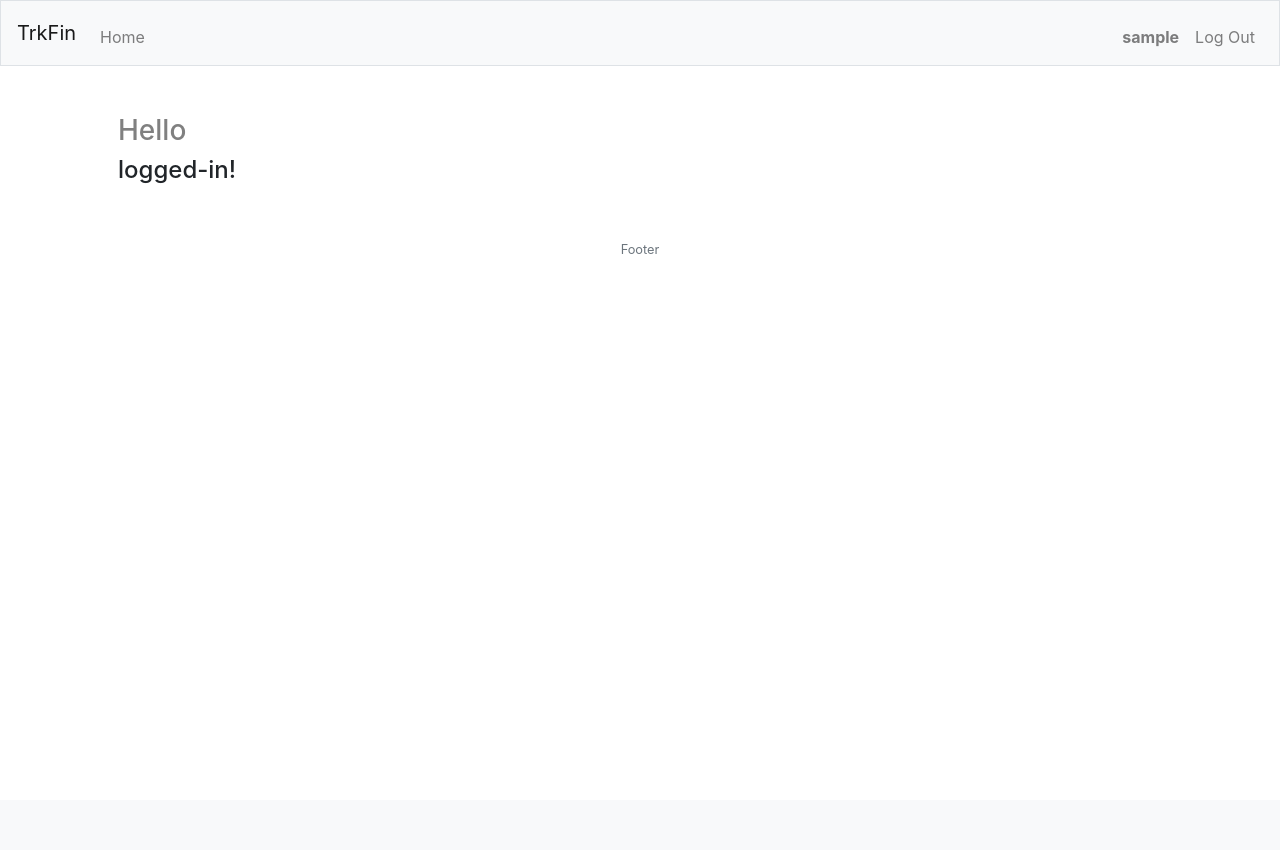
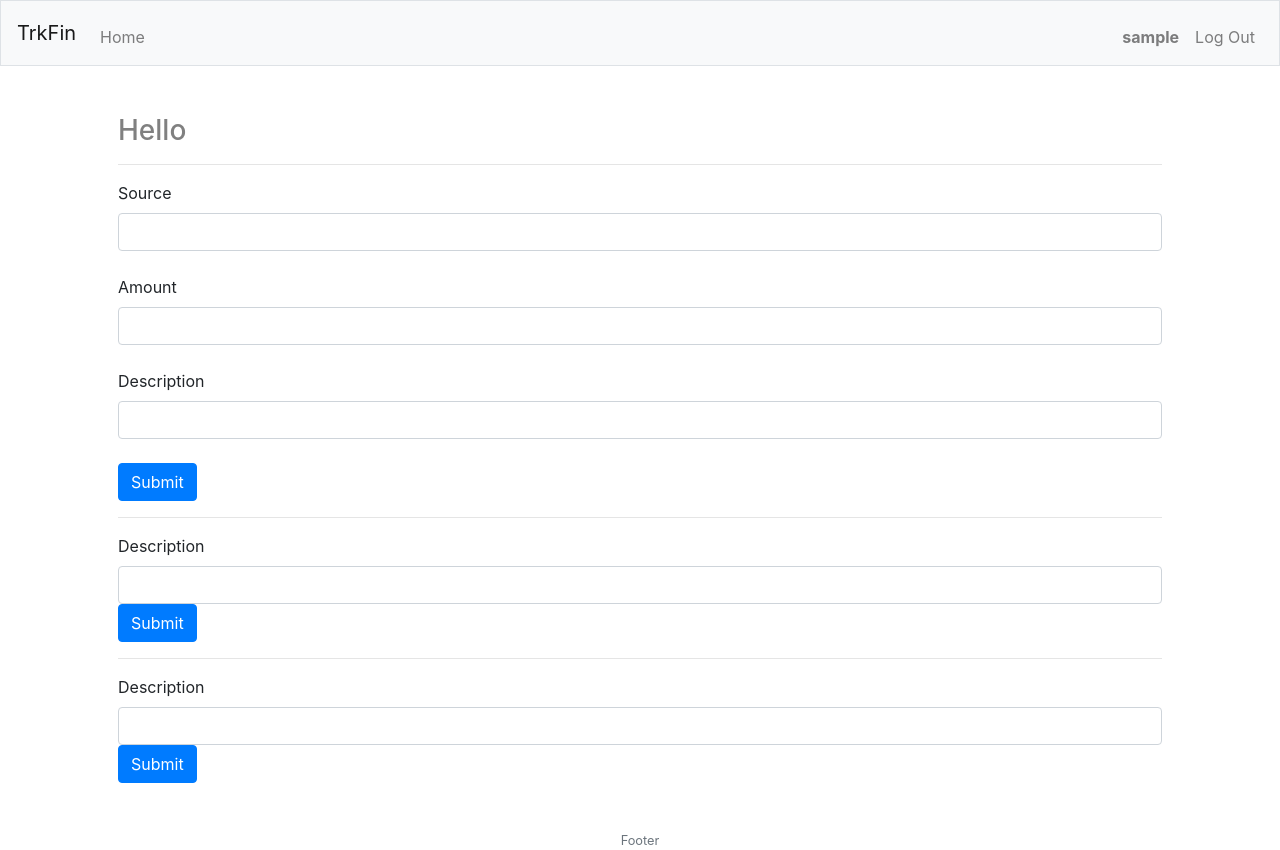
Before and after one commit to kftlfd/trkfin, a Flask app: page / in a window 1280 px wide. Before the commit the page ends 254 px from the top, so only its background shows below. Run offline with Flask 2, Linux system fonts and the light colour scheme; the visitor is signed in with stand-in values (Sample User, id 1); data comes from the database, SQL or seed files in the repository.

Commit message:
adding main forms

```diff
--- a/trkfin/forms.py
+++ b/trkfin/forms.py
@@ -1,5 +1,5 @@
 from flask_wtf import FlaskForm
-from wtforms import StringField, PasswordField, BooleanField, SubmitField
+from wtforms import StringField, PasswordField, BooleanField, SubmitField, FloatField
 from wtforms.validators import ValidationError, DataRequired, Optional, EqualTo
 
 from trkfin.models import Users
@@ -13,6 +13,7 @@ class LoginForm(FlaskForm):
     remember_me = BooleanField('Remember Me')
     submit = SubmitField('Sign In')
 
+
 class RegistrationForm(FlaskForm):
 
     username = StringField('Username', validators=[DataRequired()])
@@ -25,3 +26,33 @@ class RegistrationForm(FlaskForm):
         user = Users.query.filter_by(username=username.data).first()
         if user is not None:
             raise ValidationError('Please use a different username.')
+
+
+class FormSpending(FlaskForm):
+
+    ts = ""
+    action = "spending"
+    source = StringField("Source")
+    amount = FloatField('Amount')
+    description = StringField('Description', validators=[Optional()])
+    submit = SubmitField('Submit')
+
+
+class FormIncome(FlaskForm):
+
+    ts = ""
+    action = "income"
+    # to
+    # amount
+    description = StringField('Description', validators=[Optional()], id="descr_inc")
+    submit = SubmitField('Submit')
+
+
+class FormTransfer(FlaskForm):
+
+    ts = ""
+    action = "transfer"
+    # from
+    # to
+    description = StringField('Description', validators=[Optional()], id="descr_tr")
+    submit = SubmitField('Submit')
--- a/trkfin/routes.py
+++ b/trkfin/routes.py
@@ -4,21 +4,26 @@ from werkzeug.urls import url_parse
 
 from trkfin import app, db
 from trkfin.models import Users
-from trkfin.forms import LoginForm, RegistrationForm
+from trkfin.forms import LoginForm, RegistrationForm, FormSpending, FormIncome, FormTransfer
 
 
-@app.route("/")
-@app.route("/index")
+@app.route("/", methods=['GET', 'POST'])
+@app.route("/index", methods=['GET', 'POST'])
 def index():
-
-    if current_user.is_authenticated:
-        msg = "logged-in!"
-        return render_template("index.html", msg=msg)
 
     if not current_user.is_authenticated:
         return redirect(url_for('welcome'))
 
-    return render_template("index.html")
+    f_sp = FormSpending()
+    f_inc = FormIncome()
+    f_tr = FormTransfer()
+    forms = {"sp": f_sp, "inc": f_inc, "tr": f_tr}
+
+    if f_sp.validate_on_submit():
+
+        flash('valid')
+
+    return render_template("index.html", forms=forms)
 
 
 @app.route("/welcome")
--- a/trkfin/templates/index.html
+++ b/trkfin/templates/index.html
@@ -9,6 +9,53 @@
 {% block main %}
 
 	<h3>Hello</h3>
-  <h4>{{ msg }}</h4>
+
+  <hr>
+
+  <div>
+    <form action="" method="POST" novalidate>
+      {{ forms.sp.hidden_tag() }}
+
+      {{ forms.sp.source.label(class_="form-label") }}
+      {{ forms.sp.source(class_="form-control") }}
+      {% for error in forms.sp.source.errors %}
+        <span style="color: red;">[{{ error }}]</span>
+      {% endfor %}<br>
+
+      {{ forms.sp.amount.label(class_="form-label") }}
+      {{ forms.sp.amount(class_="form-control") }}
+      {% for error in forms.sp.amount.errors %}
+        <span style="color: red;">[{{ error }}]</span>
+      {% endfor %}<br>
+
+      {{ forms.sp.description.label(class_="form-label") }}
+      {{ forms.sp.description(class_="form-control") }}
+      {% for error in forms.sp.description.errors %}
+        <span style="color: red;">[{{ error }}]</span>
+      {% endfor %}<br>
+
+      {{ forms.sp.submit(class_="btn btn-primary") }}
+    </form>
+  </div>
+
+  <hr>
+
+  <div>
+    <form action="" method="POST">
+      {{ forms.inc.description.label(class_="form-label") }}
+      {{ forms.inc.description(class_="form-control") }}
+      {{ forms.inc.submit(class_="btn btn-primary") }}
+    </form>
+  </div>
+
+  <hr>
+
+  <div>
+    <form action="" method="POST">
+      {{ forms.tr.description.label(class_="form-label") }}
+      {{ forms.tr.description(class_="form-control") }}
+      {{ forms.tr.submit(class_="btn btn-primary") }}
+    </form>
+  </div>
 
 {% endblock %}
```
